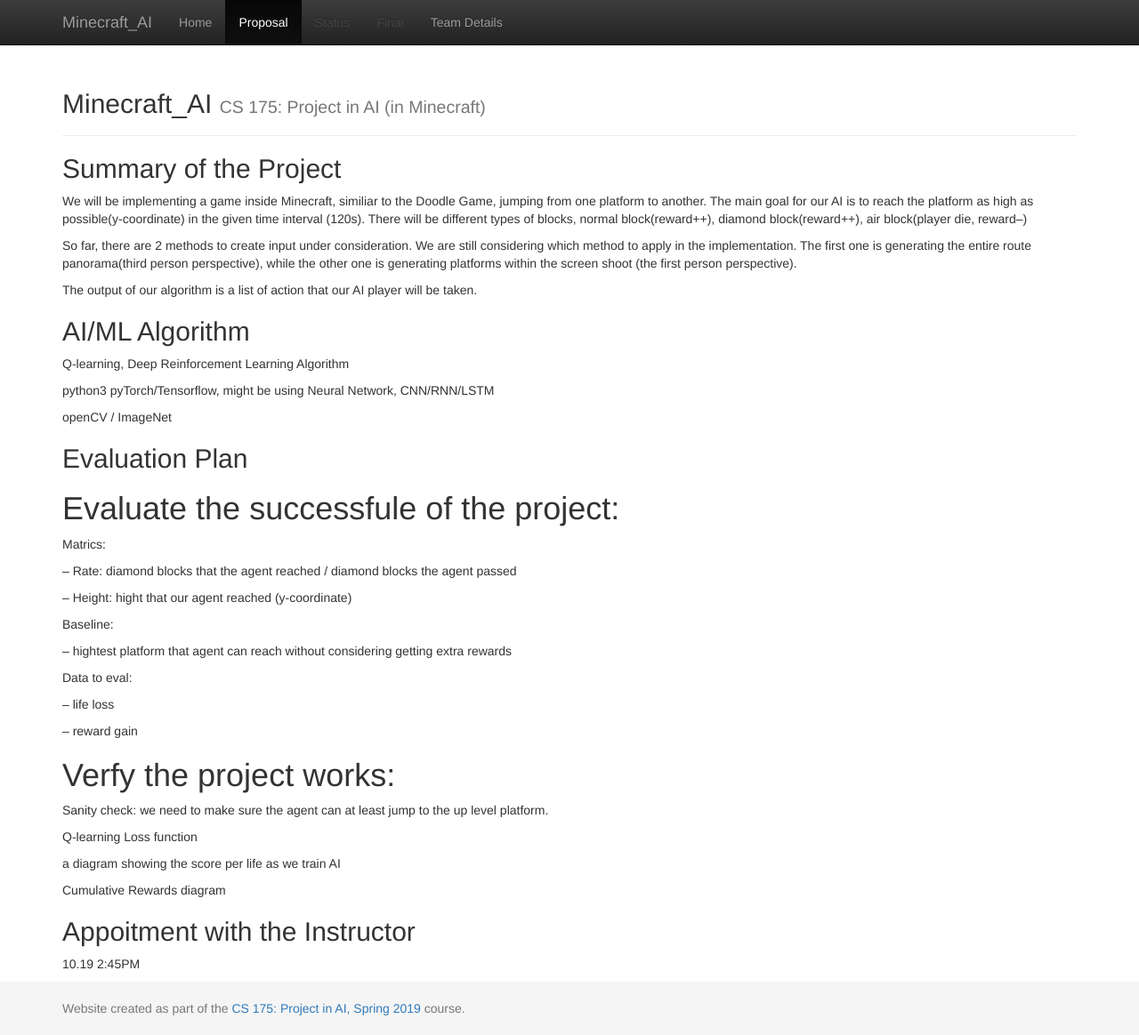
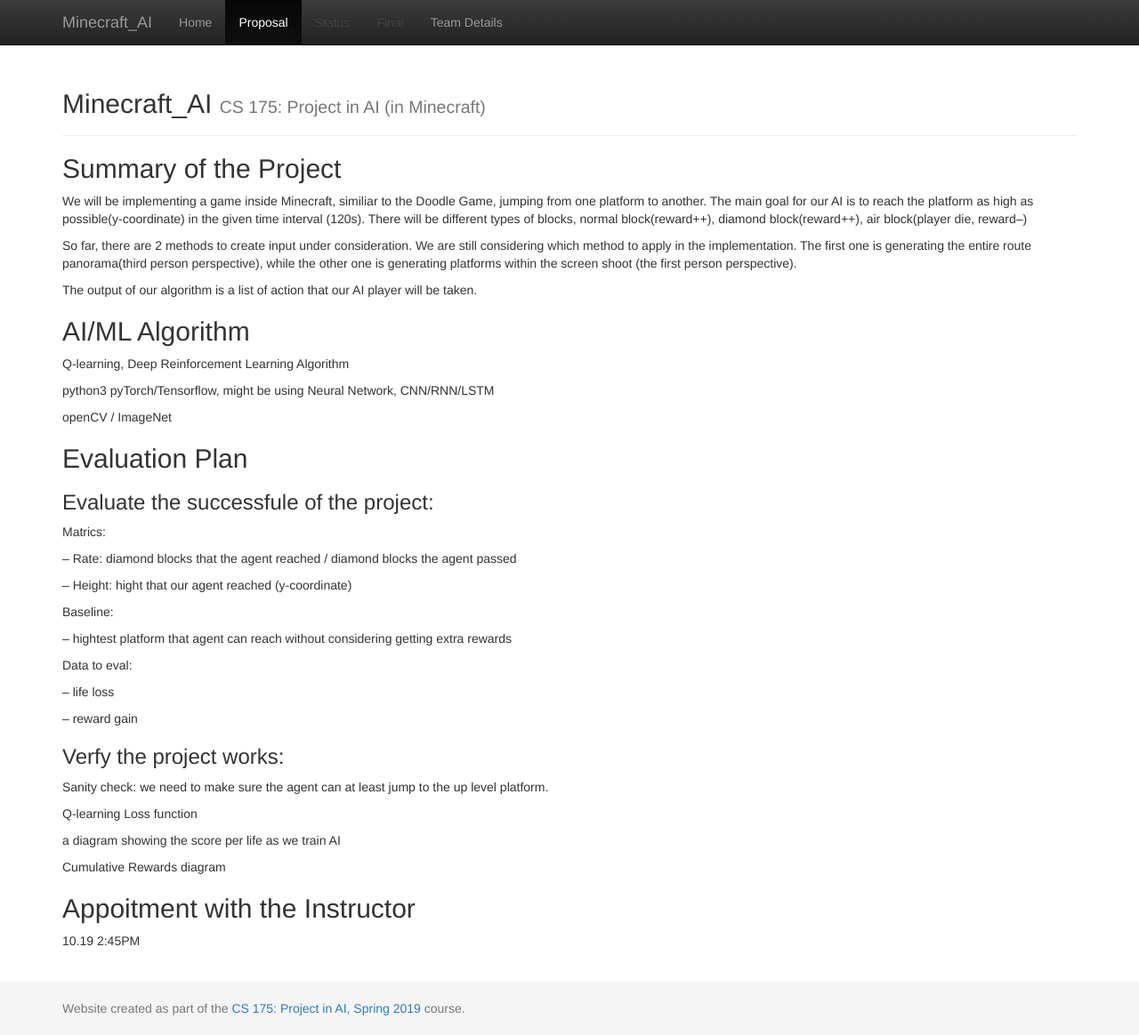
Before and after one commit to Chilly712/CrossTheFireLine_Minecraft, a Jekyll site: the page built from docs/proposal.md, in a window 1280 px wide and 1164 px high. Shown: the whole window at 89% size. Built offline with Jekyll 4.4.1, drawn with Linux system fonts in a browser that asks for light colours.

```diff
--- a/docs/proposal.md
+++ b/docs/proposal.md
@@ -24,7 +24,7 @@ openCV / ImageNet
 
 ## Evaluation Plan
 
-# Evaluate the successfule of the project:
+### Evaluate the successfule of the project:
 
   Matrics:
 
@@ -43,7 +43,7 @@ openCV / ImageNet
   -- reward gain
 
 
-# Verfy the project works:
+### Verfy the project works:
 
   Sanity check: we need to make sure the agent can at least jump to the up level platform.
 
```
